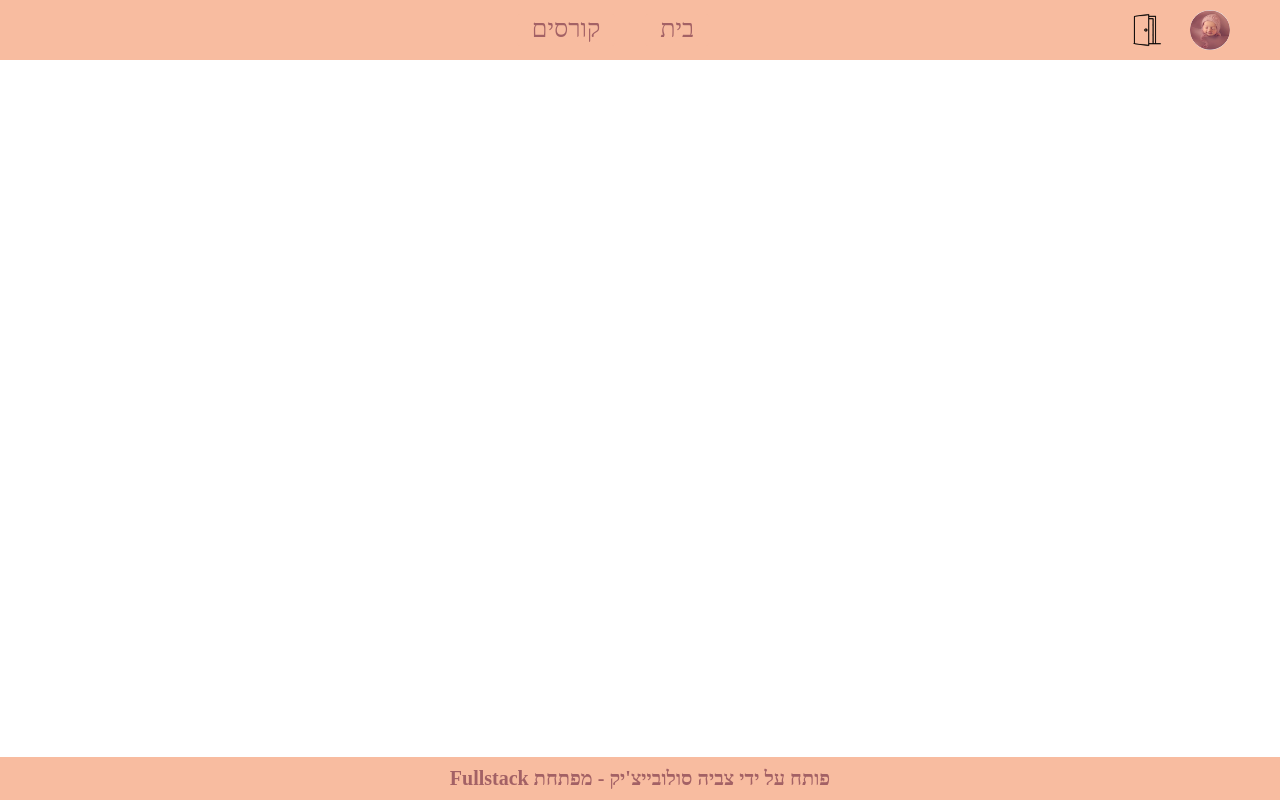
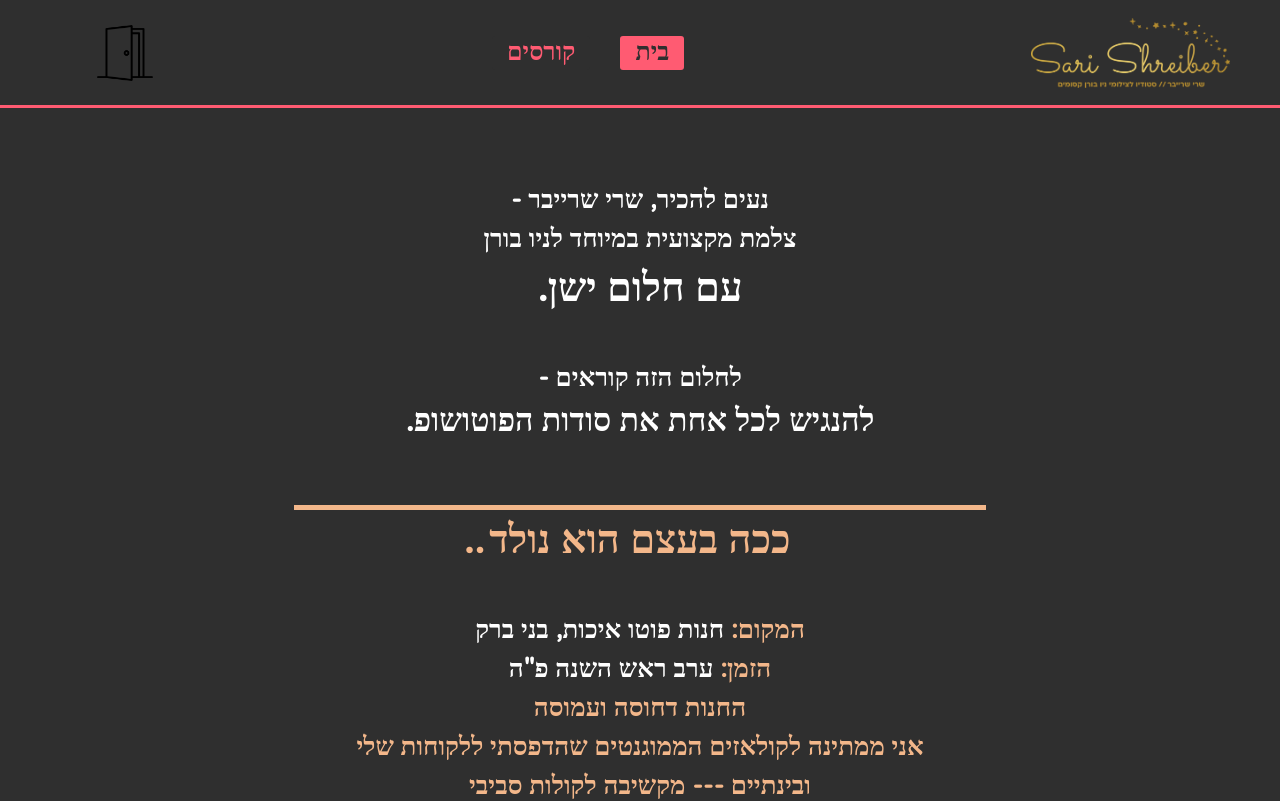
Before and after one commit to tzSolo/Sari-Shraiber, a React (Vite) app in the folder Client/: page / in a window 1280 px wide. Shown: the top 801 px of the page. Built offline with nearby package versions, Linux system fonts and the light colour scheme; no server answers.

Commit message:
After change the logo colors, and home page styling.

```diff
--- a/Client/index.html
+++ b/Client/index.html
@@ -1,13 +1,19 @@
 <!doctype html>
 <html lang="en">
+
 <head>
   <meta charset="UTF-8" />
   <link rel="icon" type="image/svg+xml" href="/vite.svg" />
+  <link rel="preconnect" href="https://fonts.googleapis.com">
+  <link rel="preconnect" href="https://fonts.gstatic.com" crossorigin>
+  <link href="https://fonts.googleapis.com/css2?family=Varela+Round&display=swap" rel="stylesheet">
   <meta name="viewport" content="width=device-width, initial-scale=1.0" />
   <title>שרי שרייבר</title>
 </head>
+
 <body>
   <div id="root"></div>
   <script type="module" src="/src/main.tsx"></script>
 </body>
+
 </html>
--- a/Client/src/App.css
+++ b/Client/src/App.css
@@ -1,8 +1,12 @@
 :root {
-  --logo-color-1: rgb(248 188 160);
-  --logo-color-2: rgb(163 97 101);
+  --logo-color-1: #2f2f2f;
+  --logo-color-2: #ff5b72;
+  --logo-color-3: rgb(188 162 53);
+  --colored-font-color: rgb(243, 183, 138);
+  --font-color: white;
+  --change-color-1: var(--logo-color-1);
+  --change-color-2: var(--logo-color-2);
   --lightly-bg: rgb(128 128 128 / 30%);
-  font-family: 'Calibri Light';
   direction: rtl;
 }
 
@@ -18,31 +22,45 @@ body,
   justify-content: space-between;
 }
 
+body {
+  background-color: var(--logo-color-1);
+}
+
+body * {
+  font-family: 'Varela Round';
+  font-weight: bold;
+  color: var(--font-color);
+}
+
 /* ----  HEADER  ---- */
 
 header {
-  height: 40px;
+  height: 85px;
   background-color: var(--logo-color-1);
   padding: 10px 50px;
   font-size: 25px;
-  position: sticky;
+  position: fixed;
+  width: 100%;
   top: 0;
   z-index: 999999;
+  border-bottom: 3px solid var(--logo-color-2);
 }
 
 header .container {
+  height: 100%;
   display: flex;
   align-items: center;
 }
 
-#logo,
-#login {
-  height: 40px;
-  width: 40px;
-  border-radius: 50%;
+#logo {
+  height: 70px;
+  width: 210px;
 }
 
 #login {
+  height: 70px;
+  width: 70px;
+  margin-left: 140px;
   transform: scaleX(-1);
   padding-left: 25px;
   cursor: pointer;
@@ -56,36 +74,99 @@ header ul {
   width: 80%;
 }
 
-header ul * {
-  color: var(--logo-color-2);
+header ul li {
+  width: fit-content;
+  padding: 1px 15px 3px;
+  border-radius: 3px;
+  color: var(--change-color-2);
+  background-color: var(--change-color-1);
+  position: relative;
+  margin: 0 15px;
+}
+
+header ul li:hover,
+li:has(.active) {
+  --change-color-1: var(--logo-color-2);
+  --change-color-2: var(--logo-color-1);
+  transition: all .3s;
+}
+
+header ul li a {
+  color: var(--change-color-2);
   text-decoration: none;
   text-align: center;
 }
 
-header ul li {
-  width: fit-content;
-  padding: 1px 15px 3px;
-  border-radius: 3px;
-  background-color: var(--logo-color-1);
-  position: relative;
-  margin: 0 15px;
+/* ----  MAIN  ---- */
+main {
+  padding-top: 180px;
 }
-
-header ul li:hover {
-  --logo-color-1: rgb(163 97 101);
-  --logo-color-2: rgb(248 188 160);
-  transition: all .3s;
-}
-
-/* ----  MAIN  ---- */
 
 main .container {
   margin: 0 auto;
   width: 90%;
 }
 
+main * {
+  font-size: 20px;
+}
+
 .p-home {
+  margin: 0;
+  font-size: 26px;
+  line-height: 1.5;
   text-align: center;
+}
+
+.p-home.colored.end-paragraph.big {
+  width: 100%;
+  position: sticky;
+  top: 108px;
+  padding-top: 20px;
+  background-color: var(--logo-color-1);
+}
+
+.p-home.colored.end-paragraph.big::before {
+  content: '';
+  display: block;
+  position: sticky;
+  top: 310px;
+  margin: 0 auto;
+  height: 5px;
+  width: 60%;
+  background-color: var(--colored-font-color);
+}
+
+.p-home.colored.end-paragraph.big::after {
+  content: "";
+  position: absolute;
+  margin-right: 5px;
+  animation: three-dots;
+  animation-duration: 2s;
+  animation-timing-function: linear;
+  animation-iteration-count: infinite;
+}
+
+.colored {
+  color: var(--colored-font-color);
+}
+
+.end-paragraph {
+  margin-bottom: 40px;
+}
+
+.quotes::before,
+.quotes::after {
+  content: '"';
+}
+
+.medium {
+  /* להנגיש לכל אחת את סודות הפוטושופ. */
+  font-size: 32px;
+}
+
+.big {
+  font-size: 40px;
 }
 
 #courses-list {
@@ -168,12 +249,12 @@ main .container {
 /* ----  FORM  ---- */
 
 form {
-  border: 2px solid var(--logo-color-2);
+  border: 2px solid var(--logo-color-3);
   color: var(--logo-color-2);
   width: fit-content;
   padding: 20px 50px;
   margin: 45px auto;
-  border-radius: 15px;
+  border-radius: 5px;
   display: flex;
   flex-direction: column;
   justify-content: space-between;
@@ -187,6 +268,7 @@ form * {
 
 form label {
   max-width: 350px;
+  color: var(--logo-color-2);
 }
 
 form div {
@@ -206,13 +288,14 @@ form div label {
 }
 
 form div input {
-  border: 1px solid var(--logo-color-2);
+  color: var(--logo-color-1);
+  border: 2px solid var(--logo-color-3);
   border-radius: 5px;
 }
 
 form div input:focus {
   outline: none;
-  border-color: var(--logo-color-1);
+  border-color: var(--logo-color-2);
 }
 
 form div input[type="checkbox"] {
@@ -220,7 +303,7 @@ form div input[type="checkbox"] {
   width: 20px;
   margin: 0 0 0 20px;
   border-radius: 20%;
-  border: 1px solid var(--logo-color-2);
+  border: 1px solid var(--logo-color-3);
   cursor: pointer;
   appearance: none;
   -webkit-appearance: none;
@@ -241,17 +324,19 @@ input:checked::after {
 }
 
 form button {
+  align-self: flex-end;
   padding: 1px 15px 3px;
   border-radius: 3px;
-  background-color: var(--logo-color-1);
-  color: var(--logo-color-2);
-  border: none;
+  background-color: var(--change-color-2);
+  color: var(--font-color);
+  border: 1px solid var(--font-color);
   margin: 0 15px;
+  cursor: pointer;
 }
 
 form button:hover {
-  background-color: var(--logo-color-2);
-  color: var(--logo-color-1);
+  --change-color-2: transparent;
+  --font-color: var(--logo-color-2);
 }
 
 /* ----  POPUP  ---- */
@@ -287,13 +372,26 @@ form button:hover {
 
 footer {
   background-color: var(--logo-color-1);
-  color: var(--logo-color-2);
   font-size: 20px;
-  font-weight: bold;
   text-align: center;
   padding: 10px 0;
 }
 
 footer p {
   margin: 0;
+  color: var(--logo-color-2);
 }
+
+@keyframes three-dots {
+  33% {
+    content: ".";
+  }
+
+  66% {
+    content: "..";
+  }
+
+  100% {
+    content: "...";
+  }
+}
--- a/Client/src/components/general/header/header.tsx
+++ b/Client/src/components/general/header/header.tsx
@@ -15,13 +15,13 @@ const Header = () => {
         <header>
             <div className="container">
                 <img src={logo} alt="logo" id="logo" />
+                <Navbar {...defaultLinks} />
                 <img
                     src={door}
                     alt="login"
                     id="login"
                     onClick={handleLoginClick}
                 />
-                <Navbar {...defaultLinks} />
             </div>
         </header>
     </>
--- a/Client/src/components/general/header/navbar.tsx
+++ b/Client/src/components/general/header/navbar.tsx
@@ -1,12 +1,14 @@
 import NavbarLink from "./nb-link";
 import type { NavbarProps } from '../../types'
+import useLink from "../../../hooks/header-link";
 
 const Navbar = ({ arrLinks }: NavbarProps) => {
+    const { focus, handleClick } = useLink();
     return <>
         <ul>
             {arrLinks.map((link, index) => {
                 return <li key={index}>
-                    <NavbarLink {...link} />
+                    <NavbarLink {...{ ...link, focus, handleClick }} />
                 </li>
             })}
         </ul >
--- a/Client/src/components/general/header/nb-link.tsx
+++ b/Client/src/components/general/header/nb-link.tsx
@@ -1,9 +1,16 @@
 import { Link } from "react-router-dom";
 import type { LinkProps } from "../../types";
 
-const NavbarLink = ({ to, text }: LinkProps) => {
+const NavbarLink = ({ to, text ,focus,handleClick}: LinkProps) => {
+
     return <>
-        <Link to={to}>{text}</Link>
+        <Link
+            to={to}
+            onClick={() => handleClick(text)}
+            className={focus.find(e => e.name === text)?.active ? "active" : ""}
+        >
+            {text}
+        </Link>
     </>
 }
 
--- a/Client/src/components/home.tsx
+++ b/Client/src/components/home.tsx
@@ -1,15 +1,35 @@
-import useStory from "../hooks/story";
+import type { ElementType } from "react";
+import { story } from "../data/story";
 
 const Home = () => {
-    const { story } = useStory();
+    const elements = [];
+
+    for (let i = 0; i < story.length; i++) {
+        const caption = story[i];
+        const Tag = caption.tag as ElementType;
+        const className = `${caption.classes.join(" ")} p-home`;
+
+        if (caption.tag === "span") {
+            elements.push(
+                <p key={i} className="p-home">
+                    <span className={className}>
+                        {caption.text}</span>
+                    {story[i + 1]?.text}
+                </p >
+            );
+            i++;
+        } else {
+            elements.push(
+                <Tag key={i} className={className}>
+                    {caption.text}
+                </Tag>
+            );
+        }
+    }
 
     return <>
-        {story.map(caption => {
-            return <p key={caption.id} className="p-home">
-                {caption.text}
-            </p>
-        })}
-    </>
-}
+        {elements}
+    </>;
+};
 
 export default Home;
--- a/Client/src/components/types.ts
+++ b/Client/src/components/types.ts
@@ -1,6 +1,8 @@
 export type LinkProps = {
     to: string,
-    text: string
+    text: string,
+    focus: { name: string; active: boolean }[];
+    handleClick: (el: string) => void;
 }
 
 export type NavbarProps = {
@@ -9,15 +11,8 @@ export type NavbarProps = {
 
 export const defaultLinks: NavbarProps = {
     arrLinks: [
-        { to: '/', text: 'בית' },
-        { to: '/courses', text: 'קורסים' }
-    ]
-};
-
-export const coursesLinks: NavbarProps = {
-    arrLinks: [{ to: '/photoshop', text: 'פוטו שופ' },
-    { to: '/albums', text: 'אלבומים' },
-    { to: '/imageprocessing', text: 'עיבוד תמונה' }
+        { to: '/', text: 'בית', focus: [], handleClick: () => { } },
+        { to: '/courses', text: 'קורסים', focus: [], handleClick: () => { } }
     ]
 };
 
--- /dev/null
+++ b/Client/src/data/story.ts
@@ -0,0 +1,56 @@
+import type { StoryCaption } from "../models/story";
+
+
+export const story: StoryCaption[] =
+    [
+        {
+            tag: "p", text: "נעים להכיר, שרי שרייבר - ", classes: []
+        },
+        {
+            tag: "p", text: "צלמת מקצועית במיוחד לניו בורן ", classes: []
+        },
+        {
+            tag: "p", text: "עם חלום ישן.", classes: ["end-paragraph", "big"]
+        },
+        {
+            tag: "p", text: "לחלום הזה קוראים - ", classes: []
+        },
+        {
+            tag: "p", text: "להנגיש לכל אחת את סודות הפוטושופ.", classes: ["end-paragraph", "medium"]
+        },
+        {
+            tag: "p", text: "ככה בעצם הוא נולד", classes: ["end-paragraph", "colored", "big"]
+        },
+        {
+            tag: "span", text: "המקום: ", classes: ["colored"]
+        },
+        {
+            tag: "p", text: "חנות פוטו איכות, בני ברק", classes: []
+        },
+        {
+            tag: "span", text: "הזמן:", classes: ["colored"]
+        },
+        {
+            tag: "p", text: ` ערב ראש השנה פ"ה`, classes: []
+        },
+        {
+            tag: "p", text: "החנות דחוסה ועמוסה", classes: ["colored"]
+        },
+        {
+            tag: "p", text: "אני ממתינה לקולאזים הממוגנטים שהדפסתי ללקוחות שלי", classes: ["colored"]
+        },
+        {
+            tag: "p", text: "ובינתיים --- מקשיבה לקולות סביבי", classes: ["colored"]
+        },
+        {
+            tag: "p", text: "(כן כן, ממש כמו בני ברקית😉)", classes: []
+        },
+        { tag: "p", text: "אז אחרי שצילמתי את הילדים על הדשא,", classes: ["quotes", "colored"] },
+        { tag: "p", text: "התחננתי לשכנה שתעבד לי אותם", classes: ["colored"] },
+        { tag: "p", text: "ואחרי זה נסיתי לעצב פה כיתוב -", classes: ["colored"] },
+        { tag: "p", text: "אבל עם כל הדוחס פה... - תראי את זה-", classes: ["quotes", "colored"] },
+        { tag: "p", text: "היא מראה את התוצרת לאחותה.", classes: [] },
+        { tag: "p", text: "לא נראית מרוצה בכלל.", classes: [] },
+        { tag: "p", text: "שלמתי לגרפיקאית מאתים חמישים שקל,", classes: ["quotes", "colored"] },
+        { tag: "p", text: "", classes: [] }
+    ];
--- /dev/null
+++ b/Client/src/hooks/header-link.ts
@@ -0,0 +1,16 @@
+import { useState } from "react";
+
+const useLink = () => {
+    const [focus, setFocus] = useState([
+        { name: "בית", active: true },
+        { name: "קורסים", active: false }
+    ]);
+
+    const handleClick = (el: any) => {
+        setFocus(prev => prev.map(e => ({ ...e, active: e.name === el })));
+    }
+
+    return { focus, handleClick }
+}
+
+export default useLink;
--- a/Client/src/models/story.ts
+++ b/Client/src/models/story.ts
@@ -1,5 +1,5 @@
 export interface StoryCaption {
-    id: number,
+    tag: string,
     text: string,
-    serial_num: number
+    classes: string[]
 }
```
Also changed, not shown: Client/src/hooks/story.ts (deleted, +0 -30 lines), Client/src/images/logo.jpg, Client/src/images/logo2.jpg (added). Lines whose indentation alone changed are shown as unchanged.
